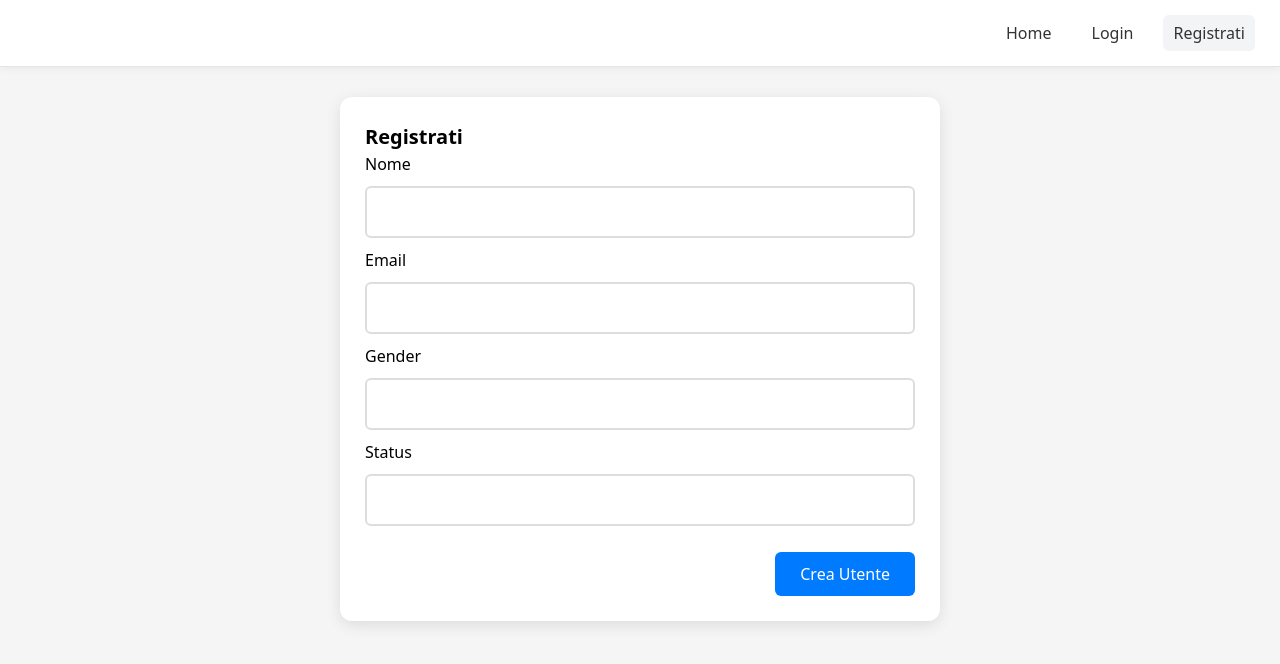
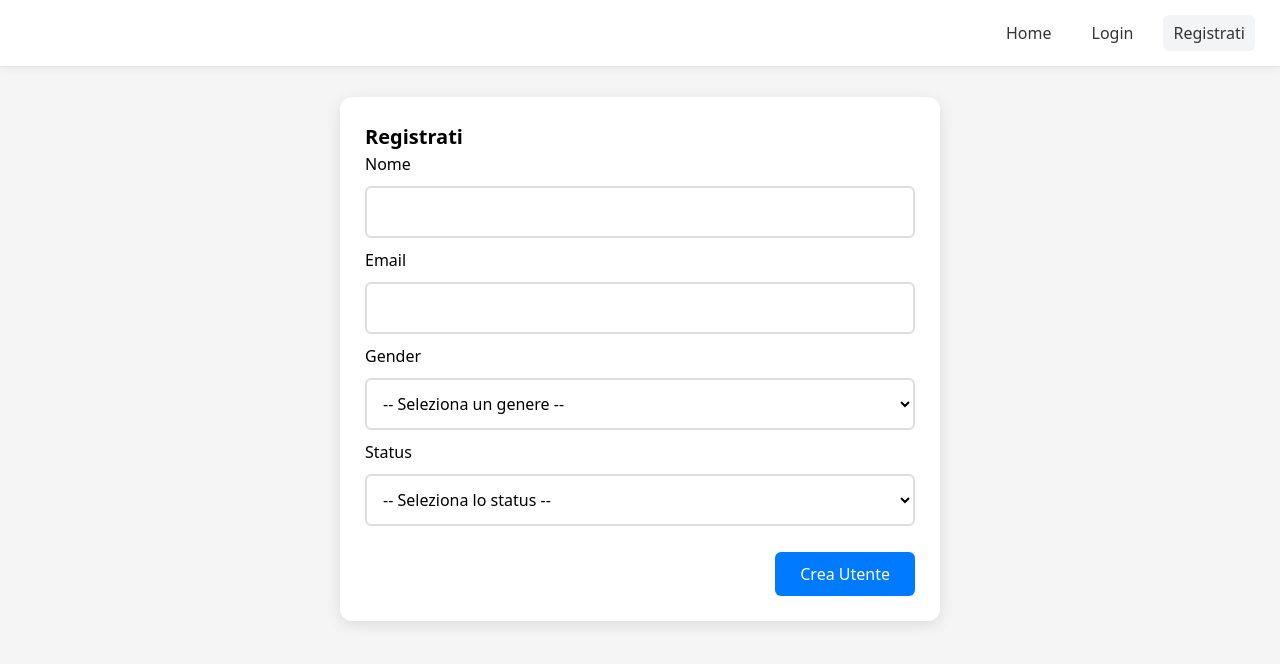
Before and after one commit to AnaisDiGenua/reactAppCRUD, a React (Vite) app: page /user-registration in a window 1280 px wide. Shown: the top 664 px of the page. Built offline with nearby package versions, Linux system fonts and the light colour scheme.

Commit message:
feat: replace input with select for status and gender field

```diff
--- a/src/components/form/userForm.tsx
+++ b/src/components/form/userForm.tsx
@@ -44,22 +44,30 @@ export default function UserForm({
       />
 
       <label htmlFor="gender">Gender</label>
-      <input
+      <select
         id="gender"
         name="gender"
         value={userData.gender || ""}
         disabled={readonly}
         onChange={(e) => onChange("gender", e.target.value)}
-      />
+      >
+        <option value="">-- Seleziona un genere --</option>
+        <option value="male">Male</option>
+        <option value="female">Female</option>
+      </select>
 
       <label htmlFor="status">Status</label>
-      <input
+      <select
         id="status"
         name="status"
         value={userData.status || ""}
         disabled={readonly}
         onChange={(e) => onChange("status", e.target.value)}
-      />
+      >
+        <option value="">-- Seleziona lo status --</option>
+        <option value="active">Active</option>
+        <option value="inactive">Inactive</option>
+      </select>
 
       {!readonly && (
         <div className={classButton}>
```
